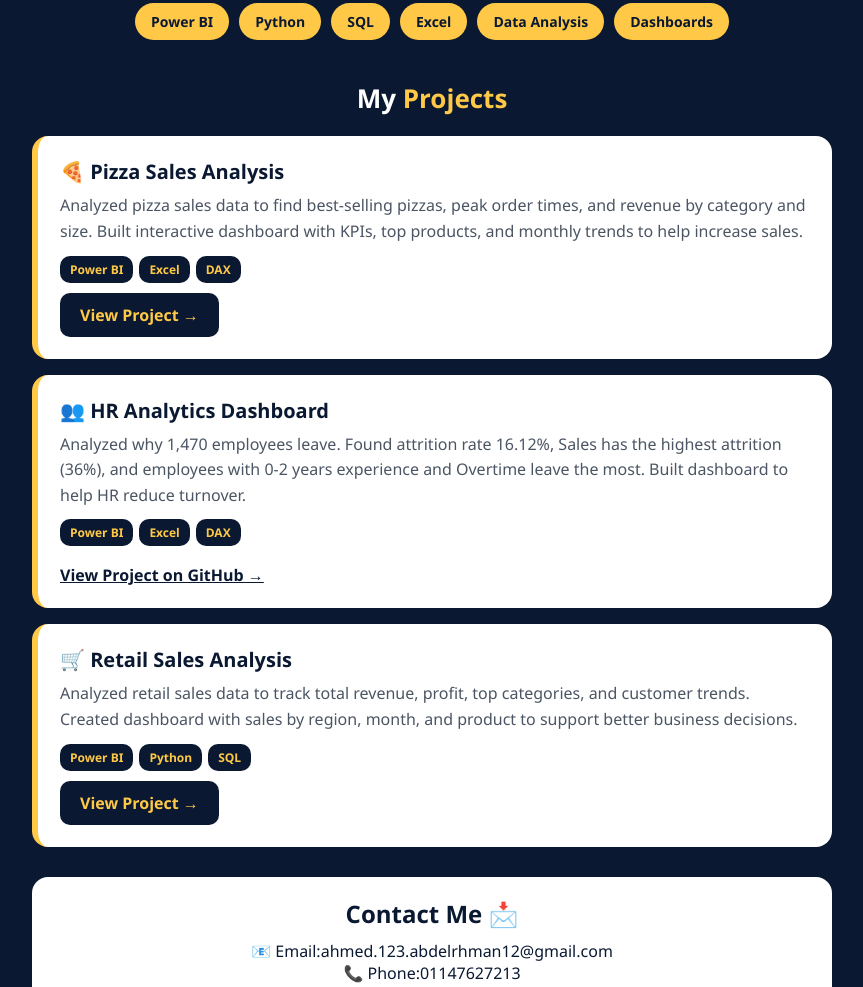
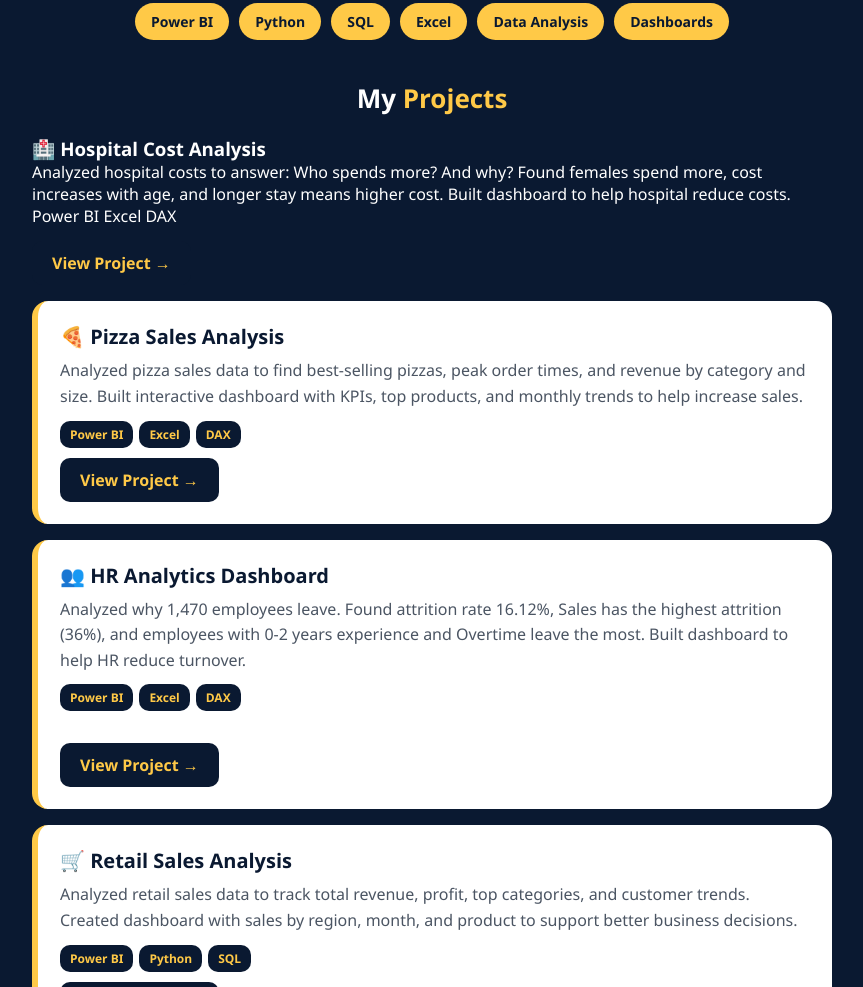
Before and after one commit to AhmeedAbdelrhman/AhmedAbdelrahman.github.io, a plain HTML site: page index.html in a window 1280 px wide. Shown: the part 605-1592 px from the top of the page, without its empty margins (208-1071 px from the left). Drawn offline with Linux system fonts and the light colour scheme.

Commit message:
Update index.html

```diff
--- a/index.html
+++ b/index.html
@@ -50,6 +50,21 @@ h1 span { color: #FFC947; }
 <h2 class="section-title">My <span>Projects</span></h2>
 <div class="projects">
 
+  <div class="project-card">
+  <h3>🏥 Hospital Cost Analysis</h3>
+  <p>
+    Analyzed hospital costs to answer: Who spends more? And why?
+    Found females spend more, cost increases with age,
+    and longer stay means higher cost. Built dashboard to help hospital reduce costs.
+  </p>
+  <div class="tags">
+    <span>Power BI</span>
+    <span>Excel</span>
+    <span>DAX</span>
+  </div>
+  <a class="view-btn" href="https://drive.google.com/file/d/1J95GigWC2KH_mgCFfVl-HDjJa3ASnZZq/view?usp=sharing" target="_blank">View Project →</a>
+</div>
+
 <div class="project">
 <h3>🍕 Pizza Sales Analysis</h3>
 <p>Analyzed pizza sales data to find best-selling pizzas, peak order times, and revenue by category and size. Built interactive dashboard with KPIs, top products, and monthly trends to help increase sales.</p>
@@ -62,7 +77,7 @@ h1 span { color: #FFC947; }
 <p>Analyzed why 1,470 employees leave. Found attrition rate 16.12%, Sales has the highest attrition (36%), and employees with 0-2 years experience and Overtime leave the most. Built dashboard to help HR reduce turnover.</p>
 <span class="tag">Power BI</span><span class="tag">Excel</span><span class="tag">DAX</span>
 <br><br>
-<a href="https://github.com/AhmeedAbdelrhman/HR_Analytics_Dashboard" target="_blank" style="color:#0A1931; font-weight:800;">View Project on GitHub →</a>
+<a class="view-btn" href="https://drive.google.com/file/d/10qAlAVilXxy5Ebef6k6lXT0CWkIq-y9w/view?usp=sharing" target="_blank">View Project →</a>
 </div>
 
 <div class="project">
```
